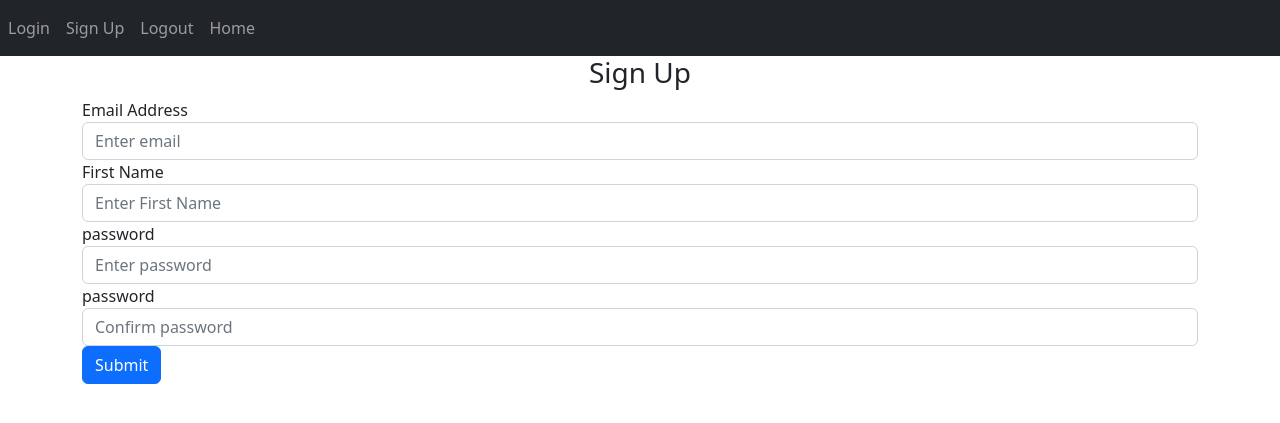
After one commit to Arkelyscorpion/flask_project, a Flask app: template website/templates/sign_up.html in a window 1280 px wide. The commit adds this page. Shown: the top 423 px of the page. Run offline with Flask 2, Linux system fonts and the light colour scheme; the template is opened without the code that fills it, so the values that code supplies are empty; some libraries are stand-ins or nearby versions.

Commit message:
Added the Form field validation, added flash messages, modified the base.html

```diff
--- a/website/templates/base.html
+++ b/website/templates/base.html
@@ -24,20 +24,33 @@
       </button>
       <div class="collapse navbar-collapse" id="navbar">
         <div class="navbar-nav">
-            <a class="nav-item nav-link" id="login" href="/login">Login</a>
-            <a class="nav-item nav-link" id="signUp" href="/sign-up">Sign Up</a>
-            <a class="nav-item nav-link" id="logout" href="/logout">Logout</a>
-            <a class="nav-item nav-link" id="home" href="/">Home</a>
+          <a class="nav-item nav-link" id="login" href="/login">Login</a>
+          <a class="nav-item nav-link" id="signUp" href="/sign-up">Sign Up</a>
+          <a class="nav-item nav-link" id="logout" href="/logout">Logout</a>
+          <a class="nav-item nav-link" id="home" href="/">Home</a>
         </div>
       </div>
     </nav>
 
-    <div class="container">
-        {%block content%}
+    {% with messages = get_flashed_messages(with_categories=true) %} {% if
+    messages %} {% for category, message in messages %} {% if category ==
+    'error' %}
+    <div class="alert alert-danger alter-dismissable fade show" role="alert">
+      {{ message }}
+      <button type="button" class="close" data-dismiss="alert">
+        <span aria-hidden="true">&times;</span>
+      </button>
+    </div>
+    {% else %}
+    <div class="alert alert-success alter-dismissable fade show" role="alert">
+      {{ message }}
+      <button type="button" class="close" data-dismiss="alert">
+        <span aria-hidden="true">&times;</span>
+      </button>
+    </div>
+    {% endif %} {% endfor %} {% endif %} {% endwith %}
 
-        {%endblock%}
-
-    </div>
+    <div class="container">{%block content%} {%endblock%}</div>
 
     <script
       src="https://code.jquery.com/jquery-3.2.1.slim.min.js"
--- a/website/templates/home.html
+++ b/website/templates/home.html
@@ -1,5 +1,5 @@
 {% extends "base.html" %}
-{% block title%}Changed{% endblock %}
+{% block title%}Home Page{% endblock %}
 
 {%block content%}
 <h1>This is the home page!</h1>
--- /dev/null
+++ b/website/templates/sign_up.html
@@ -0,0 +1,56 @@
+{% extends "base.html" %} {% block title%}Sign Up Page{% endblock %} {%block
+content%}
+
+<form method="POST">
+  <h3 align="center">Sign Up</h3>
+  <div class="form-group">
+    <label for="email">Email Address</label>
+    <input
+      type="email"
+      class="form-control"
+      id="email"
+      name="email"
+      placeholder="Enter email"
+    />
+  </div>
+  <div class="form-group">
+    <label for="firstName">First Name</label>
+    <input
+      type="text"
+      class="form-control"
+      id="firstName"
+      name="firstName"
+      placeholder="Enter First Name"
+    />
+  </div>
+
+  <div class="form-group">
+    <label for="password1">password</label>
+    <input
+      type="password"
+      class="form-control"
+      id="password1"
+      name="password1"
+      placeholder="Enter password"
+    />
+  </div>
+
+
+  <div class="form-group">
+    <label for="password2">password</label>
+    <input
+      type="password"
+      class="form-control"
+      id="password2"
+      name="password2"
+      placeholder="Confirm password"
+    />
+  </div>
+
+  <button type="submit" class="btn btn-primary">Submit</button>
+
+
+</form>
+
+
+{%endblock%}
```
Also changed, not shown: website/__init__.py (+9 -0 lines), website/auth.py (+23 -5 lines), website/templates/login.html (added, +40 -0 lines).
